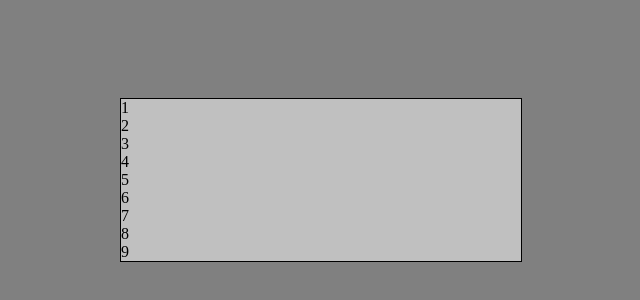
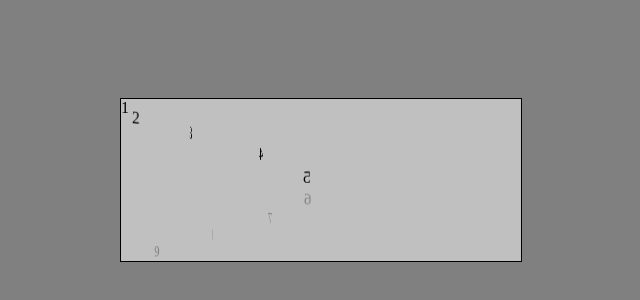
Before and after one commit to tomkaar/karusell, a plain HTML site: page index.html in a window 1280 px wide. Shown: the part 152-452 px from the top of the page, 320-960 px from the left. Drawn offline with Linux system fonts and the light colour scheme.

Commit message:
lite css fix

```diff
--- a/index.html
+++ b/index.html
@@ -7,15 +7,15 @@
 <body>
 	<div class="container">
 		<div class="carousel">
-			<div class="1">1</div>
-			<div class="2">2</div>
-			<div class="3">3</div>
-			<div class="4">4</div>
-			<div class="5">5</div>
-			<div class="6">6</div>
-			<div class="7">7</div>
-			<div class="8">8</div>
-			<div class="9">9</div>
+			<div class="a1">1</div>
+			<div class="a2">2</div>
+			<div class="a3">3</div>
+			<div class="a4">4</div>
+			<div class="a5">5</div>
+			<div class="a6">6</div>
+			<div class="a7">7</div>
+			<div class="a8">8</div>
+			<div class="a9">9</div>
 		</div>
 	</div>
 <script type="text/javascript" src="script.js"></script>
--- a/script.js
+++ b/script.js
@@ -1,3 +1,3 @@
 window.onload = function() {
 
-}
+} // end onload
--- a/style.css
+++ b/style.css
@@ -25,42 +25,42 @@
 	border: 1px solid black;
 }
 
-.1, .2, .3, .4, .5, .6, .7, .8, .9 {
+.a1, .a2, .a3, .a4, .a5, .a6, .a7, .a8, .a9 {
 	width: 196px;
 }
 
-.1 {
+.a1 {
 	transform: rotateY(0deg);
 }
 
-.2 {
+.a2 {
 	transform: rotateY(40deg);
 }
 
-.3 {
+.a3 {
 	transform: rotateY(80deg);
 }
 
-.4 {
+.a4 {
 	transform: rotateY(120deg);
 }
 
-.5 {
+.a5 {
 	transform: rotateY(160deg);
 }
 
-.6 {
+.a6 {
 	transform: rotateY(200deg);
 }
 
-.7 {
+.a7 {
 	transform: rotateY(240deg);
 }
 
-.8 {
+.a8 {
 	transform: rotateY(280deg);
 }
 
-.9 {
+.a9 {
 	transform: rotateY(320deg);
 }
```
